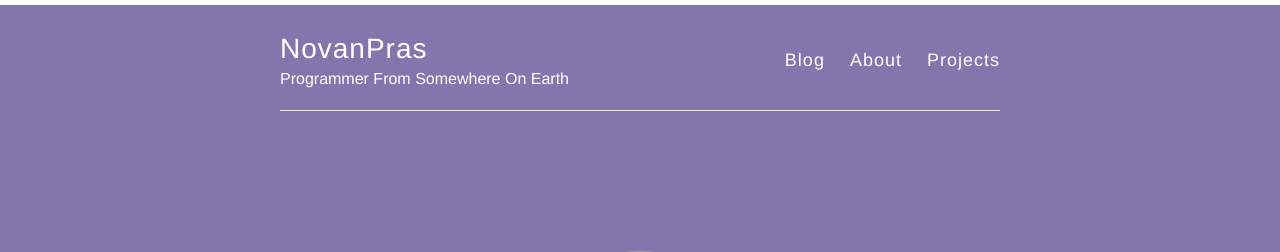
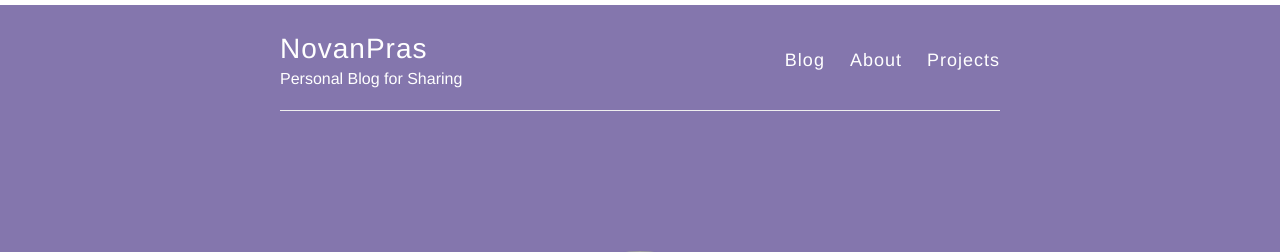
Before and after one commit to novanpras/novanpras.github.io, a Jekyll site: the page built from index.html, in a window 1280 px wide. Shown: the top 252 px of the page. Built offline with Jekyll 4.4.1, drawn with Linux system fonts in a browser that asks for light colours; nearby versions of some CDN libraries.

Commit message:
update _config.yml
update second

```diff
--- a/_config.yml
+++ b/_config.yml
@@ -6,7 +6,7 @@
 name: NovanPras
 
 # Short bio or description (displayed in the header)
-description: Programmer From Somewhere On Earth
+description: Personal Blog for Sharing
 
 
 #
```
